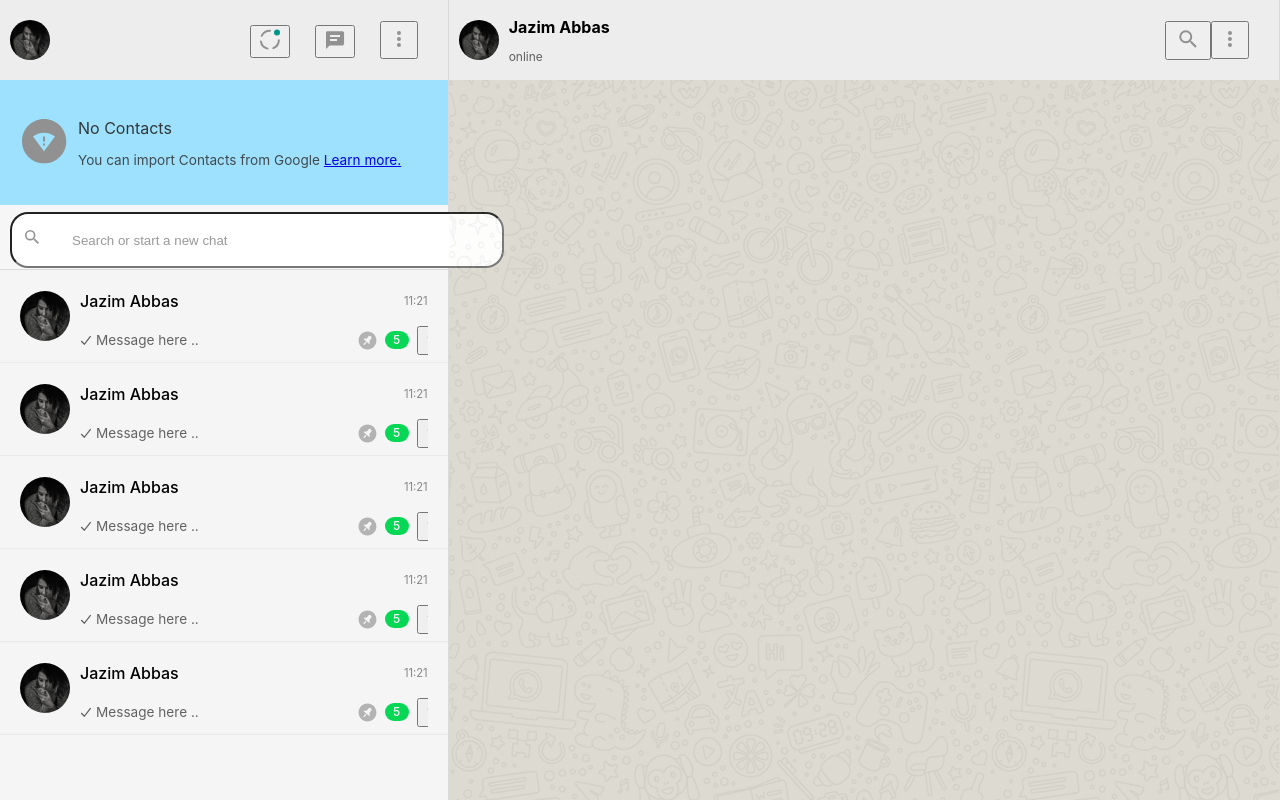
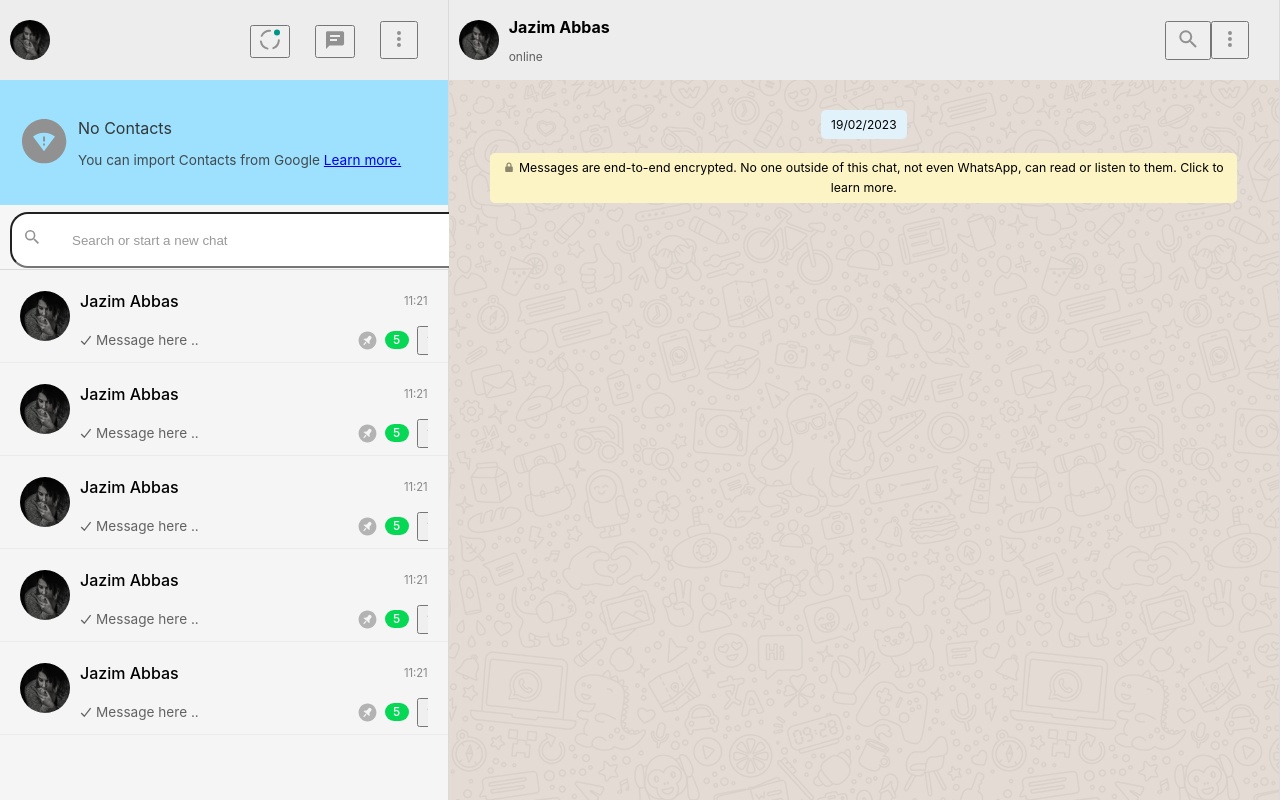
Before and after one commit to jazimabbas/whatsapp-web-ui, a React (Create React App) app: page / in a window 1280 px wide. Built offline with nearby package versions, Linux system fonts and the light colour scheme.

Commit message:
ChatRoom: added EncryptionMessage component

```diff
--- a/src/pages/chat/components/chat-room/index.tsx
+++ b/src/pages/chat/components/chat-room/index.tsx
@@ -1,5 +1,6 @@
 import styled from "styled-components";
 import Header from "./header";
+import MessagesList from "./messages-list";
 
 const Container = styled.div`
   display: flex;
@@ -33,6 +34,7 @@
       <Body>
         <Background />
         <Header />
+        <MessagesList />
       </Body>
     </Container>
   );
--- /dev/null
+++ b/src/pages/chat/components/chat-room/messages-list/index.tsx
@@ -0,0 +1,67 @@
+import Icon from "common/components/icons";
+import styled, { css } from "styled-components";
+
+const Container = styled.div`
+  flex: 1;
+  position: relative;
+  background: #e4dcd4;
+  overflow-y: scroll;
+  overflow-x: hidden;
+  padding: 20px 5% 2pc;
+
+  .icon {
+    color: #8c866c;
+    margin-right: 5px;
+    margin-bottom: -1px;
+  }
+`;
+
+const wrapperStyles = css`
+  z-index: 10;
+`;
+
+const DateWrapper = styled.div`
+  text-align: center;
+  margin: 10px 0 14px;
+  position: relative;
+
+  ${wrapperStyles}
+`;
+
+const Date = styled.span`
+  background: #e1f2fa;
+  display: inline-block;
+  color: #000000;
+  font-size: 0.75rem;
+  padding: 7px 10px;
+  border-radius: 5px;
+`;
+
+const EncryptionMessage = styled.p`
+  background: #fdf4c5;
+  color: #000000;
+  font-size: 0.77rem;
+  text-align: center;
+  padding: 5px 10px;
+  position: relative;
+  margin-bottom: 8px;
+  border-radius: 5px;
+  line-height: 20px;
+
+  ${wrapperStyles}
+`;
+
+export default function MessagesList() {
+  return (
+    <Container>
+      <DateWrapper>
+        <Date> 19/02/2023 </Date>
+      </DateWrapper>
+      <EncryptionMessage>
+        <Icon id="lock" className="icon" />
+        Messages are end-to-end encrypted. No one outside of this chat, not even WhatsApp, can read
+        or listen to them. Click to learn more.
+      </EncryptionMessage>
+    </Container>
+  );
+}
```
